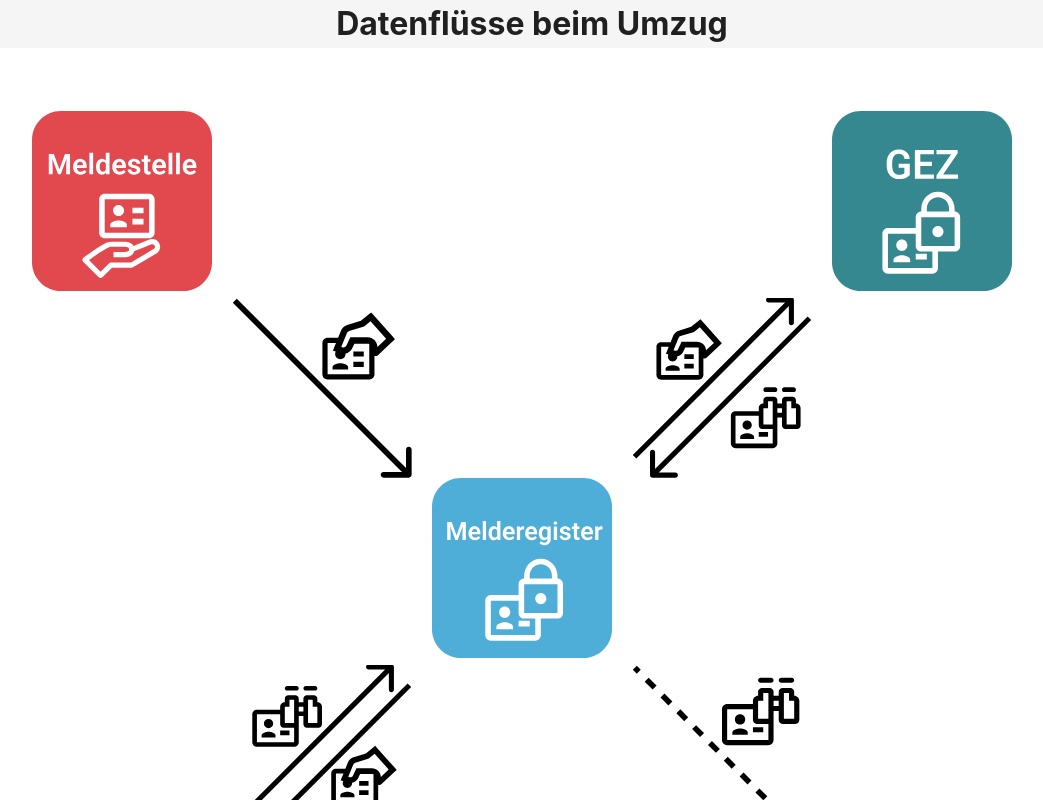
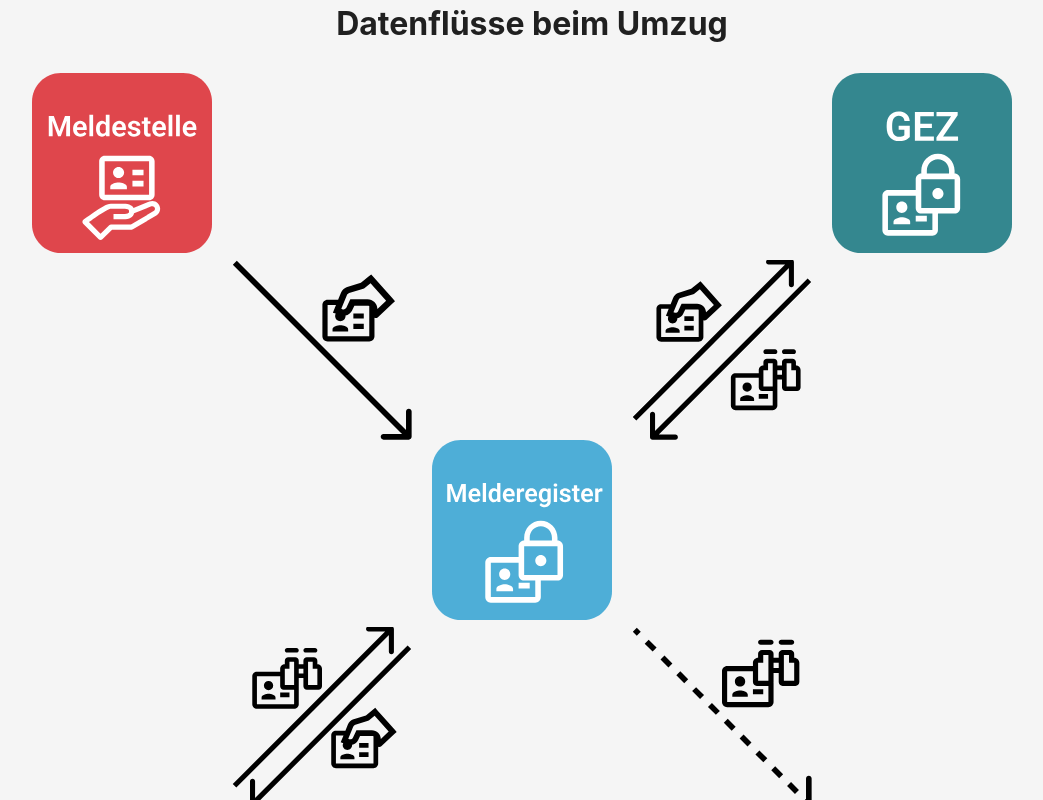
Before and after one commit to skatefasteatass/bachelorarbeit, a Vue app: page / in a window 1280 px wide. Shown: the top 800 px of the page, without its empty margins (108-1151 px from the left). Built offline with nearby package versions, Linux system fonts and the light colour scheme.

Commit message:
fixed background color to be less eye annoying

```diff
--- a/src/App.vue
+++ b/src/App.vue
@@ -1,5 +1,6 @@
 <template>
   <v-app>
+    <div id="bg">
     <Header />
     <!-- Row 1 -->
     <v-container class="container">
@@ -72,6 +73,7 @@
         </Placeholder>
       </Row>
     </v-container>
+    </div>
   </v-app>
 </template>
 
@@ -110,8 +112,12 @@
 <style scoped>
 .container {
   padding-bottom: 5px;
-  padding-top: 50px;
   padding-left: 5px;
   padding-right: 5px;
+  background-color: whitesmoke;
+}
+#app {
+  background-color: whitesmoke;
+  background-attachment: fixed;
 }
 </style>
```
